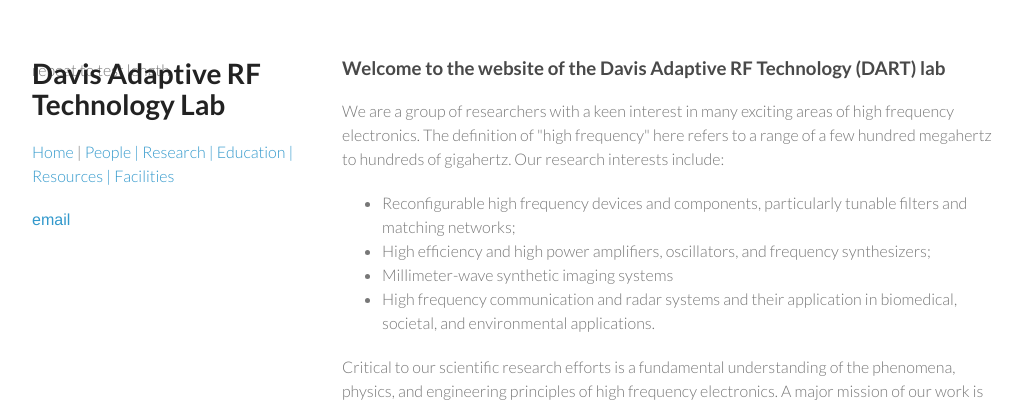
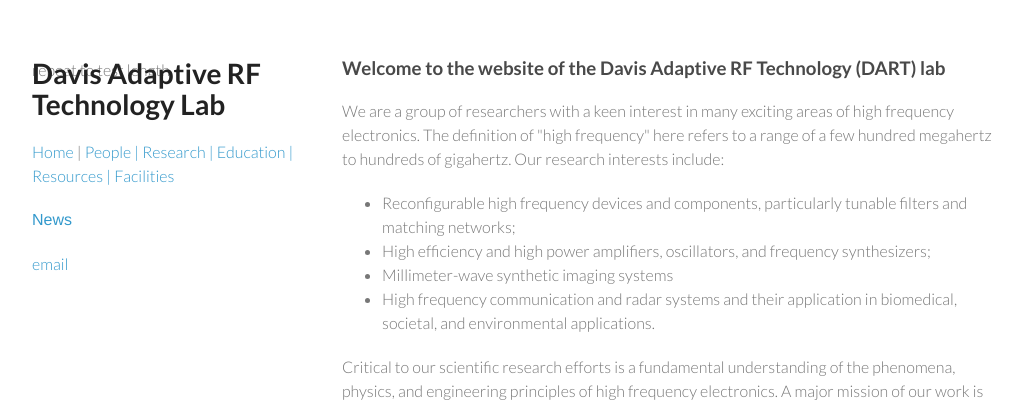
Before and after one commit to ucdart/ucdart.github.io, a Jekyll site: the page built from index.html, in a window 1280 px wide. Shown: the top 403 px of the page, without its empty margins (128-1150 px from the left). Built offline with Jekyll 4.4.1, drawn with Linux system fonts in a browser that asks for light colours.

Commit message:
Update default.html

```diff
--- a/_layouts/default.html
+++ b/_layouts/default.html
@@ -44,10 +44,14 @@
 			</p>
 
 			<nav>
-			<ul>
-	        		<li><a href="mailto:dart.ucdavis@gmail.com">email</a></li>
-			</ul>
+				<ul>
+					<li><a href="/news">News</a></li>
+				</ul>
 			</nav>
+
+			<p>
+	        		<a href="mailto:dart.ucdavis@gmail.com">email</a>
+			</p>
 
 			</header>
 
```
